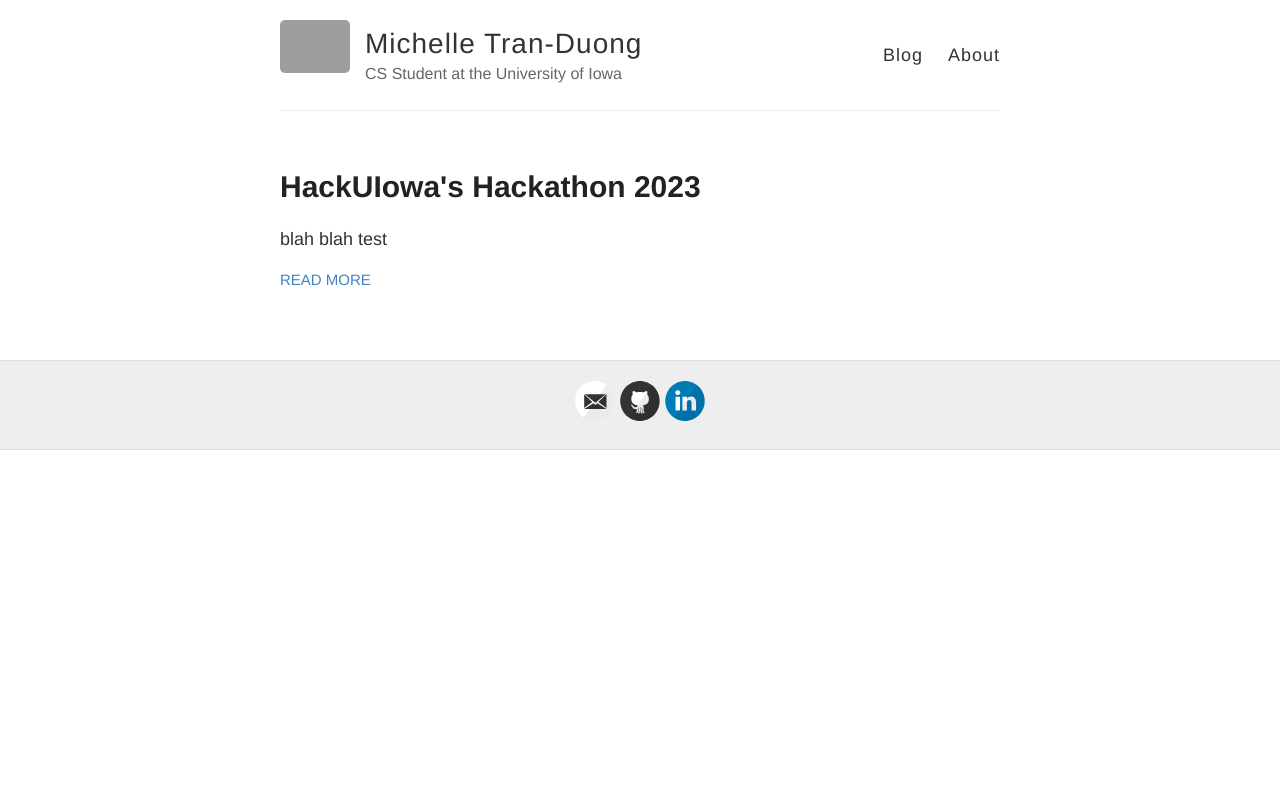
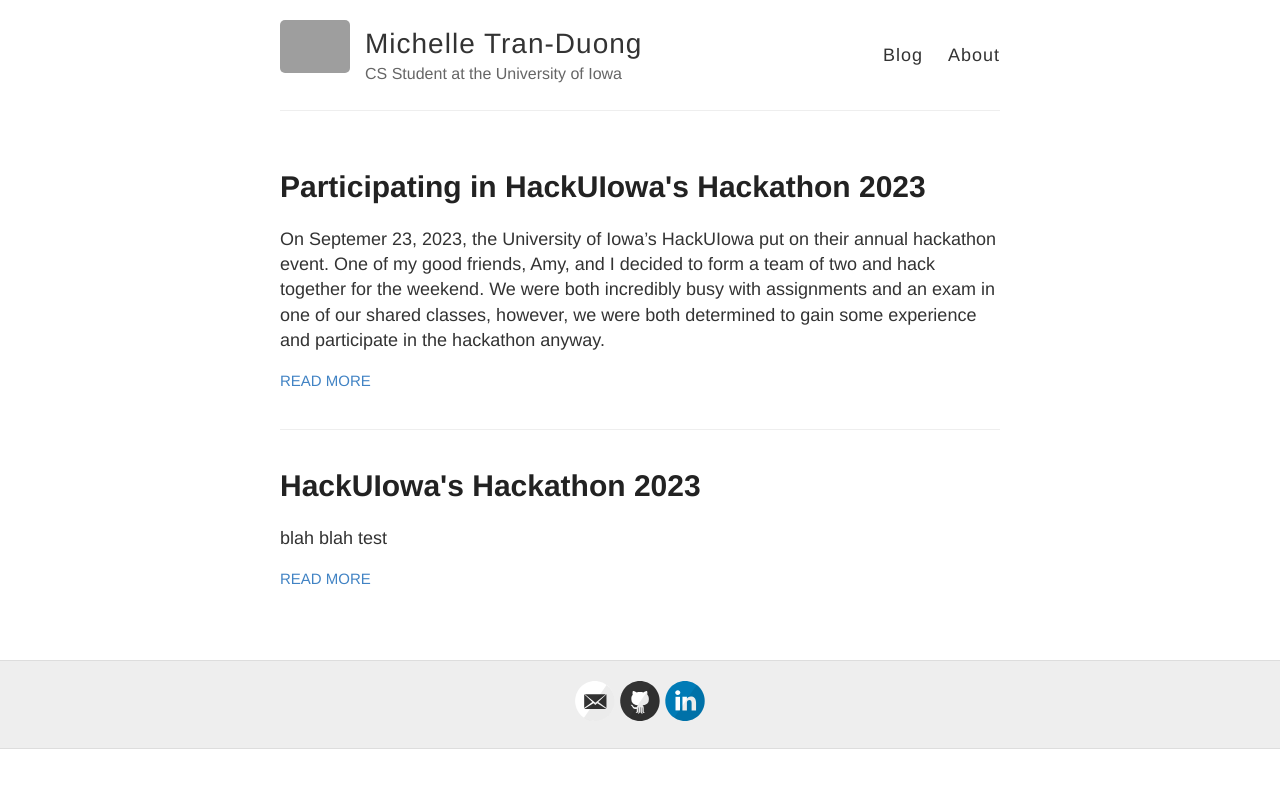
Before and after one commit to mahsheu/mahsheu.github.io, a Jekyll site: the page built from index.html, in a window 1280 px wide. Shown: the top 788 px of the page. Built offline with Jekyll 4.4.1, drawn with Linux system fonts in a browser that asks for light colours; grey boxes are pictures that could not be loaded.

Commit message:
testing blog post

```diff
--- /dev/null
+++ b/_posts/2023-9-30-HackUIowa-2023.md
@@ -0,0 +1,6 @@
+---
+layout: post
+title: Participating in HackUIowa's Hackathon 2023
+---
+
+On Septemer 23, 2023, the University of Iowa's HackUIowa put on their annual hackathon event. One of my good friends, Amy, and I decided to form a team of two and hack together for the weekend. We were both incredibly busy with assignments and an exam in one of our shared classes, however, we were both determined to gain some experience and participate in the hackathon anyway.
```
Also changed, not shown: about.md (+1 -1 lines), _posts/2014-3-3-Hello-World.md (line endings or trailing spaces), 1 other file.
